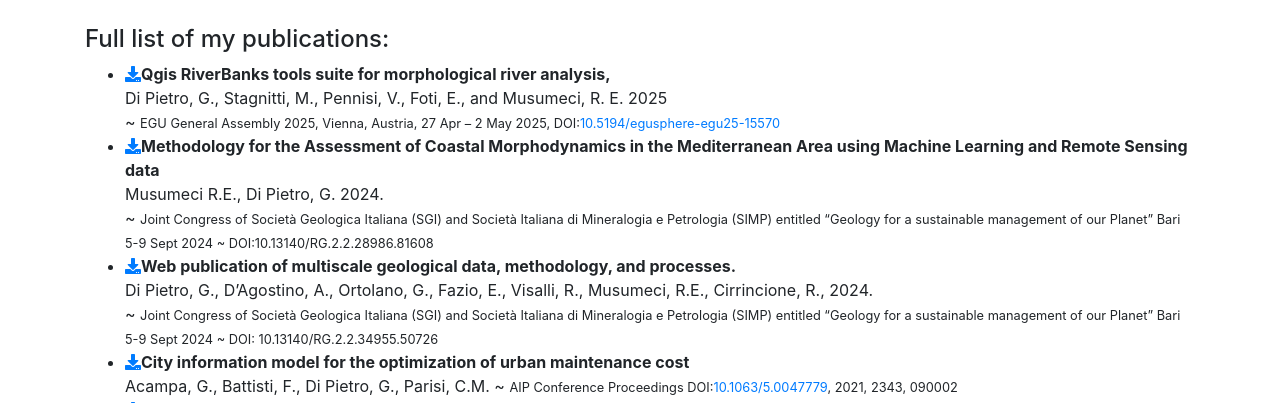
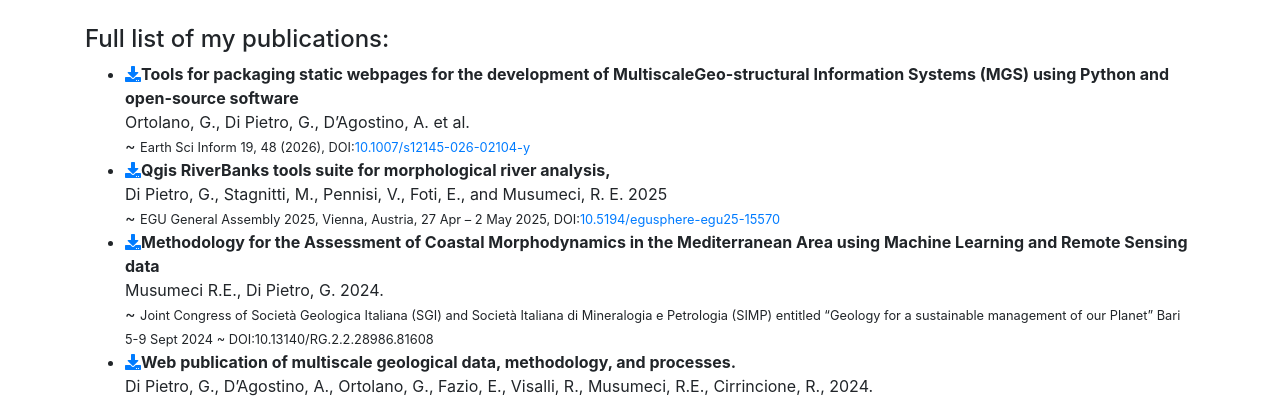
Before and after one commit to gianfrancodp/gianfrancodp.github.io, a plain HTML site: page index.html in a window 1280 px wide. Shown: the part 697-1100 px from the top of the page. Drawn offline with Linux system fonts and the light colour scheme; files whose address does not match are found by name.

Commit message:
Added 2026 paper publication

```diff
--- a/index.html
+++ b/index.html
@@ -111,6 +111,7 @@
             &nbsp;
         <h4>Full list of my publications:</h4>
             <ul>
+			  <li><strong><a href="papers/Ortolano_et_al-2026-Earth_Science_Informatics.pdf" target="_blanc"><i class="fa fa-download"></i></a>Tools for packaging static webpages for the development of MultiscaleGeo-structural Information Systems (MGS) using Python and open-source software</strong><br>Ortolano, G., Di Pietro, G., D’Agostino, A. et al. </br> ~ <small> Earth Sci Inform 19, 48 (2026), DOI:<a href="https://doi.org/10.1007/s12145-026-02104-y" target="_blank">10.1007/s12145-026-02104-y</a></small></li>
               <li><strong><a href="https://doi.org/10.5194/egusphere-egu25-15570" target="_blank"><i class="fa fa-download"></i></a>Qgis RiverBanks tools suite for morphological river analysis,</strong><br>Di Pietro, G., Stagnitti, M., Pennisi, V., Foti, E., and Musumeci, R. E. 2025</br> ~ <small>EGU General Assembly 2025, Vienna, Austria, 27 Apr – 2 May 2025, DOI:<a href="https://doi.org/10.5194/egusphere-egu25-15570" target="_blank">10.5194/egusphere-egu25-15570</a></small></li>
               <li><strong><a href="papers/Methodology for the Assessment of Coastal Morphodynamics in the Mediterranean Area using Machine Learning and Remote Sensing data 6012px.jpg" target="_blank"><i class="fa fa-download"></i></a>Methodology for the Assessment of Coastal Morphodynamics in the Mediterranean Area using Machine Learning and Remote Sensing data</strong><br>Musumeci R.E., Di Pietro, G. 2024.</br> ~ <small>Joint Congress of Società Geologica Italiana (SGI) and Società Italiana di Mineralogia e Petrologia (SIMP) entitled “Geology for a sustainable management of our Planet” Bari 5-9 Sept 2024 ~ DOI:10.13140/RG.2.2.28986.81608</small></li>
               <li><strong><a href="papers/Web publication of multiscale geological data, methodology, and processes.pptx" target="_blank"><i class="fa fa-download"></i></a>Web publication of multiscale geological data, methodology, and processes.</strong><br>Di Pietro, G., D’Agostino, A., Ortolano, G., Fazio, E., Visalli, R., Musumeci, R.E., Cirrincione, R., 2024.</br> ~ <small>Joint Congress of Società Geologica Italiana (SGI) and Società Italiana di Mineralogia e Petrologia (SIMP) entitled “Geology for a sustainable management of our Planet” Bari 5-9 Sept 2024 ~ DOI: 10.13140/RG.2.2.34955.50726</small></li>
```
